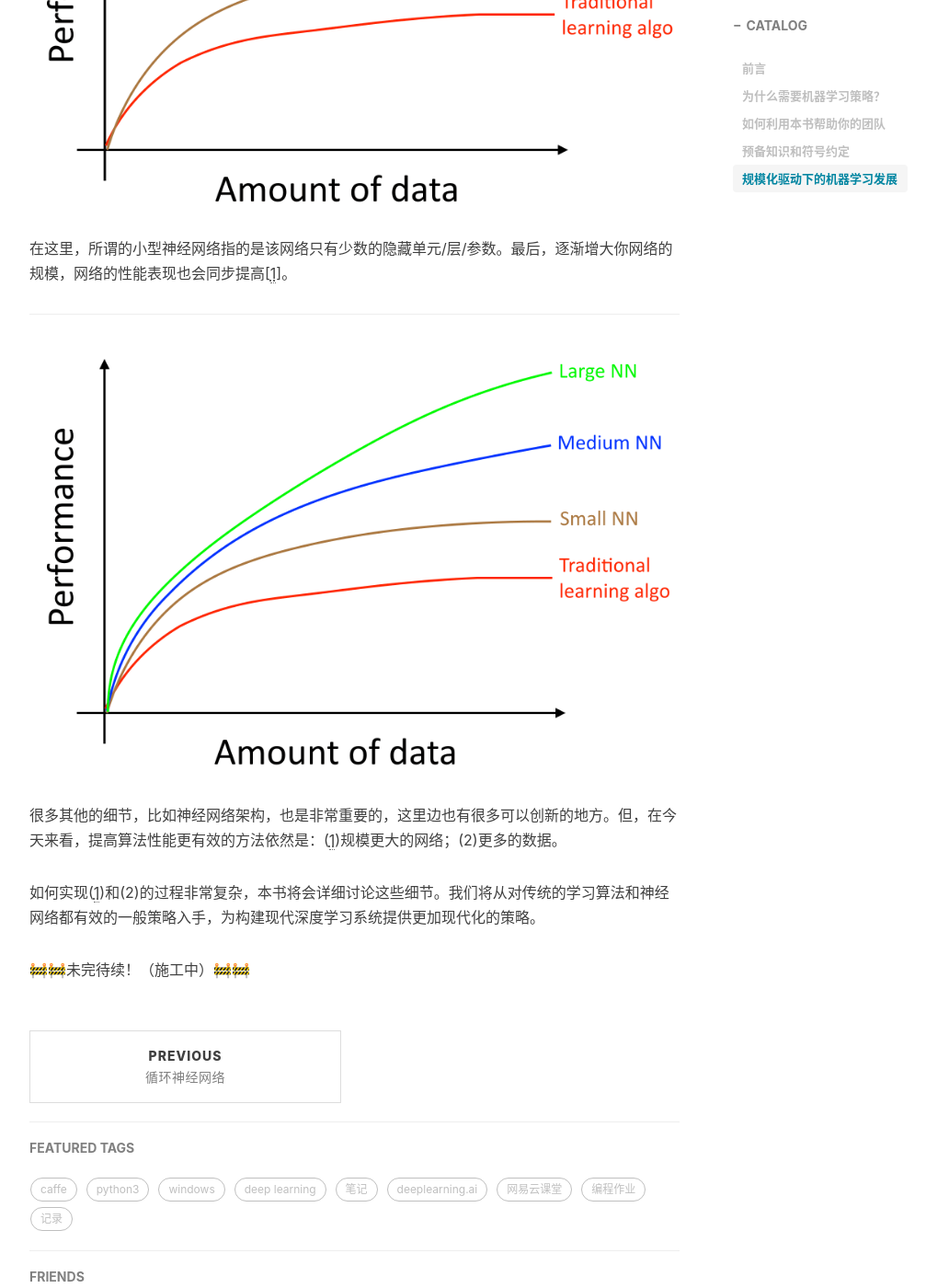
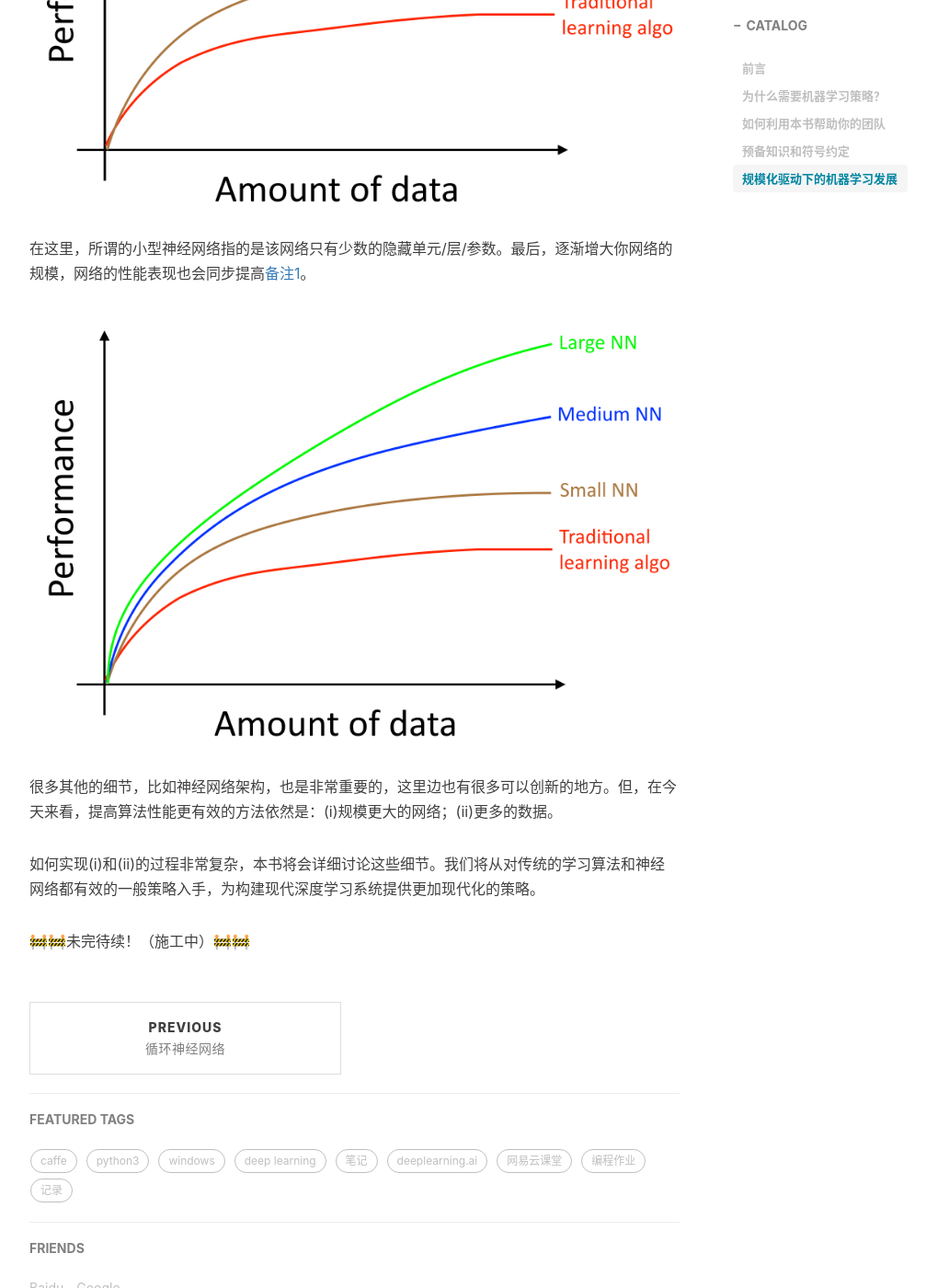
Before and after one commit to AlbertHG/alberthg.github.io, a Jekyll site: the page built from _posts/2018-04-22-machine-learning-yearning.md, in a window 1280 px wide and 1400 px high, scrolled down 4274 px. Shown: the whole window at 92% size, without its empty margins (233-1240 px from the left). Built offline with Jekyll 4.4.1, drawn with Linux system fonts in a browser that asks for light colours; nearby versions of some CDN libraries; formulas are drawn with MathJax 3; comment, search, counter and statistics services are not loaded; some of the changed text lies outside the part shown.

Commit message:
update mlYearning

```diff
--- a/_posts/2018-04-22-machine-learning-yearning.md
+++ b/_posts/2018-04-22-machine-learning-yearning.md
@@ -85,15 +85,14 @@
 
 ![](https://raw.githubusercontent.com/AlbertHG/alberthg.github.io/master/makedown_img/20180422mlyearning/2.png)
 
-在这里，所谓的小型神经网络指的是该网络只有少数的隐藏单元/层/参数。最后，逐渐增大你网络的规模，网络的性能表现也会同步提高[1]。
+在这里，所谓的小型神经网络指的是该网络只有少数的隐藏单元/层/参数。最后，逐渐增大你网络的规模，网络的性能表现也会同步提高[备注1]。
 
-------
-*[1]:该图显示了神经网络(NNs)在小数据集上也能做的很好，这个效果与神经网络(NNs)在大型数据集上表现出的良好效果并不一致。在小型数据集中，更多的取决于如何对特征进行手工设计，传统算法可能表现的更好也可能表现更差。比如，你有20个训练样本，那么是否使用Logistics回归或者神经网络可能无关紧要，对特征的手工设计比选择何种学习算法会对性能表现产生更大的影响。但是如果你有100万的训练样本，使用神经网络将会是一个明智的选择。*
+[备注1]:该图显示了神经网络(NNs)在小数据集上也能做的很好，这个效果与神经网络(NNs)在大型数据集上表现出的良好效果并不一致。在小型数据集中，更多的取决于如何对特征进行手工设计，传统算法可能表现的更好也可能表现更差。比如，你有20个训练样本，那么是否使用Logistics回归或者神经网络可能无关紧要，对特征的手工设计比选择何种学习算法会对性能表现产生更大的影响。但是如果你有100万的训练样本，使用神经网络将会是一个明智的选择。
 
 ![](https://raw.githubusercontent.com/AlbertHG/alberthg.github.io/master/makedown_img/20180422mlyearning/3.png)
 
-很多其他的细节，比如神经网络架构，也是非常重要的，这里边也有很多可以创新的地方。但，在今天来看，提高算法性能更有效的方法依然是：(1)规模更大的网络；(2)更多的数据。
+很多其他的细节，比如神经网络架构，也是非常重要的，这里边也有很多可以创新的地方。但，在今天来看，提高算法性能更有效的方法依然是：(i)规模更大的网络；(ii)更多的数据。
 
-如何实现(1)和(2)的过程非常复杂，本书将会详细讨论这些细节。我们将从对传统的学习算法和神经网络都有效的一般策略入手，为构建现代深度学习系统提供更加现代化的策略。
+如何实现(i)和(ii)的过程非常复杂，本书将会详细讨论这些细节。我们将从对传统的学习算法和神经网络都有效的一般策略入手，为构建现代深度学习系统提供更加现代化的策略。
 
 🚧🚧未完待续！（施工中）🚧🚧
```
